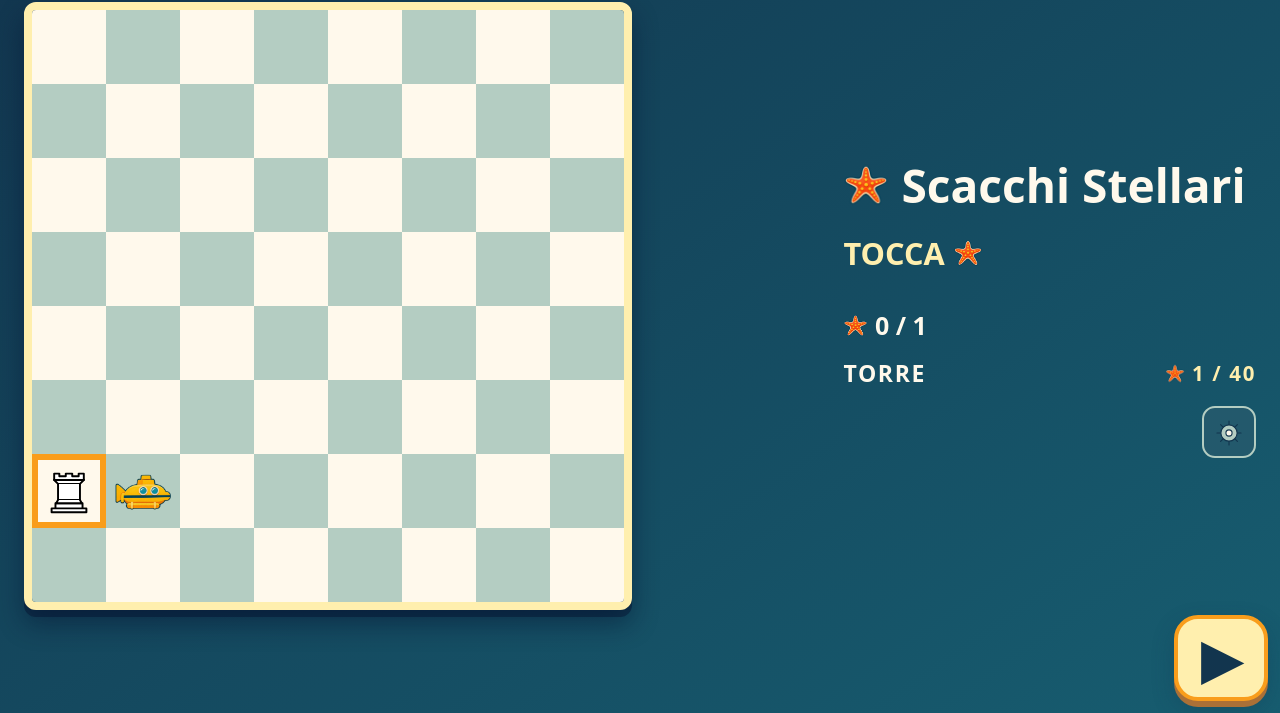
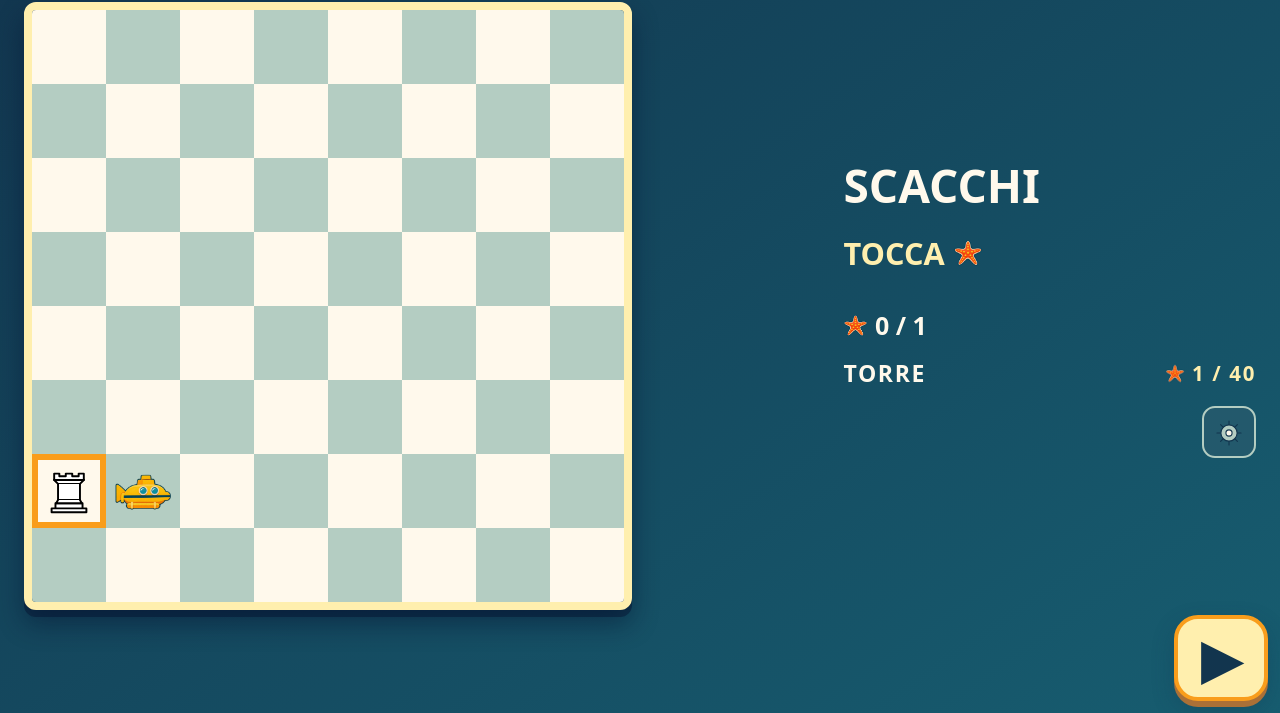
Before and after one commit to archnico/giochi-lim-flip, a plain HTML site: page scacchi-stelle.html in a window 1280 px wide. Shown: the part 87-800 px from the top of the page. Drawn offline with Linux system fonts and the light colour scheme.

Commit message:
Diego: titolo del gioco solo Scacchi

```diff
--- a/scacchi-stelle.html
+++ b/scacchi-stelle.html
@@ -54,7 +54,7 @@ main{max-width:1500px;margin:auto;padding:10px 24px;display:grid;grid-template-c
 <main>
 <div class="board" id="board" aria-label="Scacchiera interattiva"></div>
 <section class="controls">
-<h1>⭐ Scacchi Stellari</h1>
+<h1>SCACCHI</h1>
 <div class="instruction" id="instruction" role="status">Tocca la stella!</div>
 <div class="progress" id="progress" aria-live="polite">★ 0 / 3</div>
 <div class="flow-strip" id="flowStrip" aria-label="Percorso progressivo"><span id="flowTitle">TORRE</span><span id="flowDots">● ○ ○</span></div>
```
